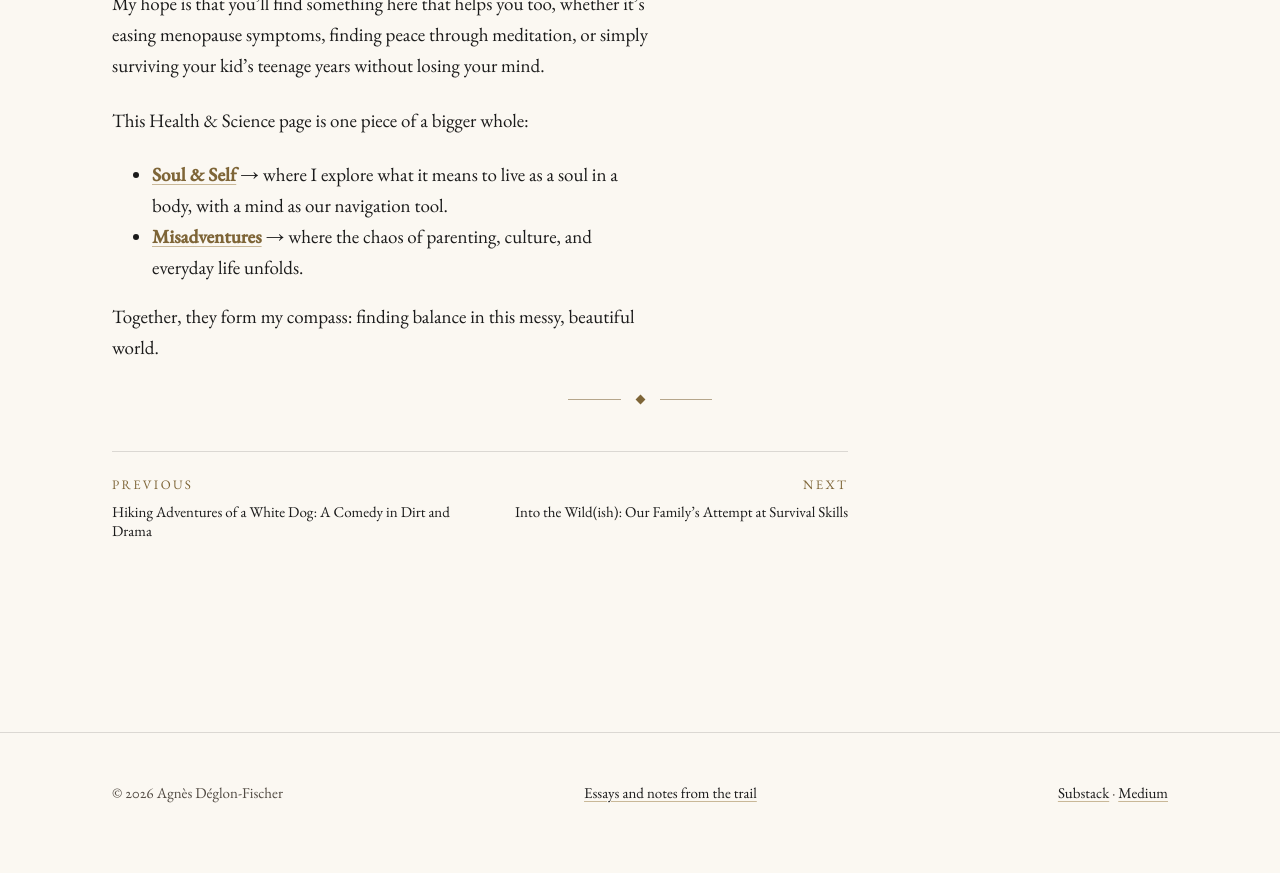
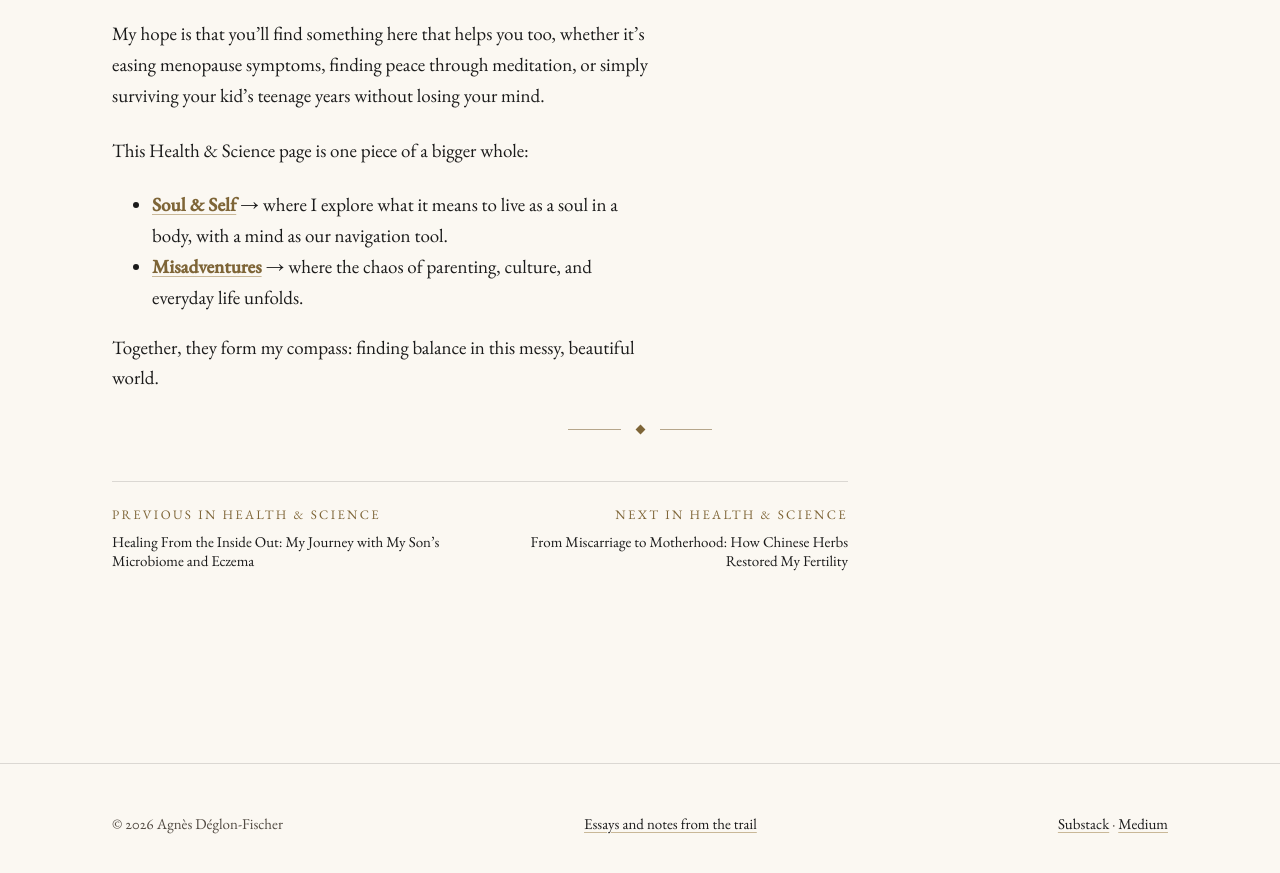
Before and after one commit to adeglon/adeglon.github.io, a Jekyll site: the page built from docs/_posts/2025-08-28-from-molecules-to-meridians.md, in a window 1280 px wide and 900 px high, scrolled down 1350 px. Shown: the top 873 px of the window. Built offline with Jekyll 4.4.1, drawn with Linux system fonts in a browser that asks for light colours; a script that is not in the unit is left out.

Commit message:
File From Molecules to Meridians under Health & Science - it was the last orphan

```diff
--- a/docs/_posts/2025-08-28-from-molecules-to-meridians.md
+++ b/docs/_posts/2025-08-28-from-molecules-to-meridians.md
@@ -2,7 +2,7 @@
 layout: post
 title: "From Molecules to Meridians"
 date: 2025-08-28 15:02:05 -0800
-categories: ["Uncategorized"]
+categories: ["Health&Science"]
 permalink: /from-molecules-to-meridians/
 ---
 
```
